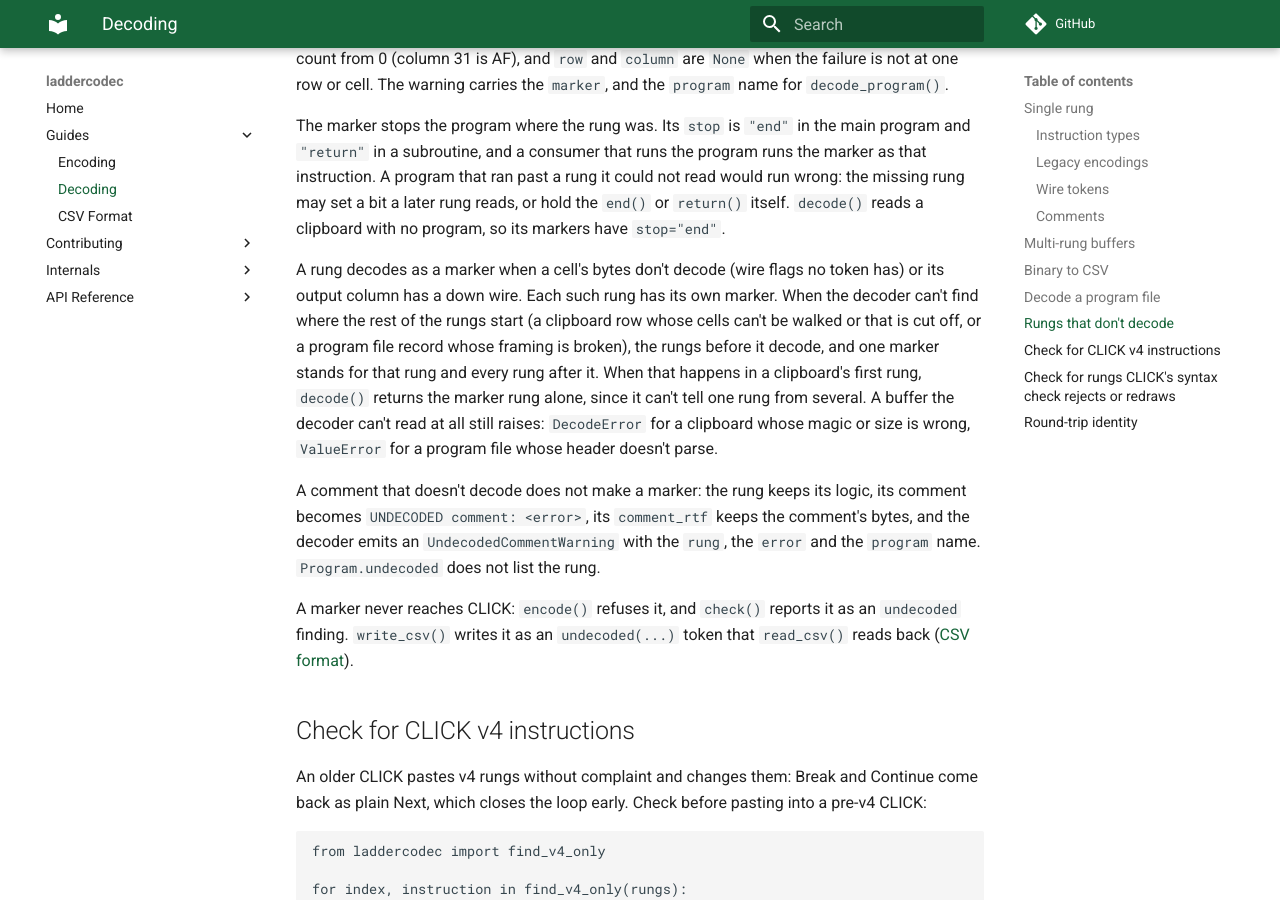
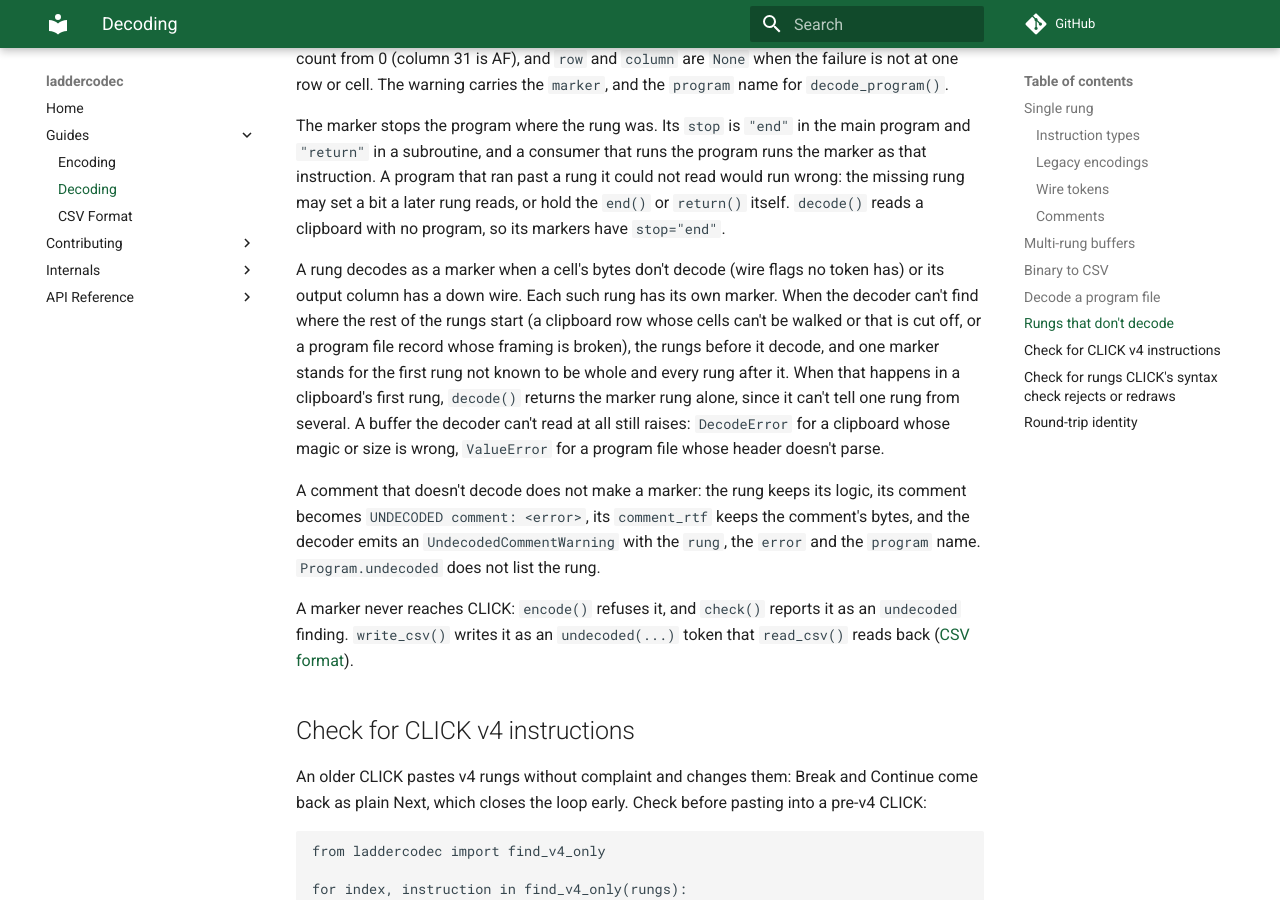
Before and after one commit to ssweber/laddercodec, an MkDocs documentation site: the page built from docs/guides/decoding.md, in a window 1280 px wide and 900 px high, scrolled down 4125 px. Built offline with MkDocs 1.6.1 and Material for MkDocs 9.7.7, drawn with Linux system fonts in a browser that asks for light colours; comment, search, counter and statistics services are not loaded.

Commit message:
docs: a framing marker stands for the first rung not known to be whole
The decoding guide says so for both decoders, binary-format.md names the cell 1 preamble flag check, and the roadmap asks what encode() should do with a comment that did not decode.

Co-Authored-By: Claude Opus 5.5 <noreply@anthropic.com>
Claude-Session: https://claude.ai/code/session_01QnFxutaFyJKgcijzqdEwer

```diff
--- a/docs/guides/decoding.md
+++ b/docs/guides/decoding.md
@@ -166,12 +166,12 @@ A rung decodes as a marker when a cell's bytes don't decode (wire flags no token
 has) or its output column has a down wire. Each such rung has its own marker.
 When the decoder can't find where the rest of the rungs start (a clipboard row
 whose cells can't be walked or that is cut off, or a program file record whose
-framing is broken), the rungs before it decode, and one marker stands for that
-rung and every rung after it. When that happens in a clipboard's first rung,
-`decode()` returns the marker rung alone, since it can't tell one rung from
-several. A buffer the decoder can't read at all still raises: `DecodeError` for
-a clipboard whose magic or size is wrong, `ValueError` for a program file whose
-header doesn't parse.
+framing is broken), the rungs before it decode, and one marker stands for the
+first rung not known to be whole and every rung after it. When that happens in a
+clipboard's first rung, `decode()` returns the marker rung alone, since it can't
+tell one rung from several. A buffer the decoder can't read at all still raises:
+`DecodeError` for a clipboard whose magic or size is wrong, `ValueError` for a
+program file whose header doesn't parse.
 
 A comment that doesn't decode does not make a marker: the rung keeps its logic,
 its comment becomes `UNDECODED comment: <error>`, its `comment_rtf` keeps the
```
Also changed, not shown: docs/internals/binary-format.md (+1 -1 lines), scratchpad/roadmap.md (+3 -0 lines).
